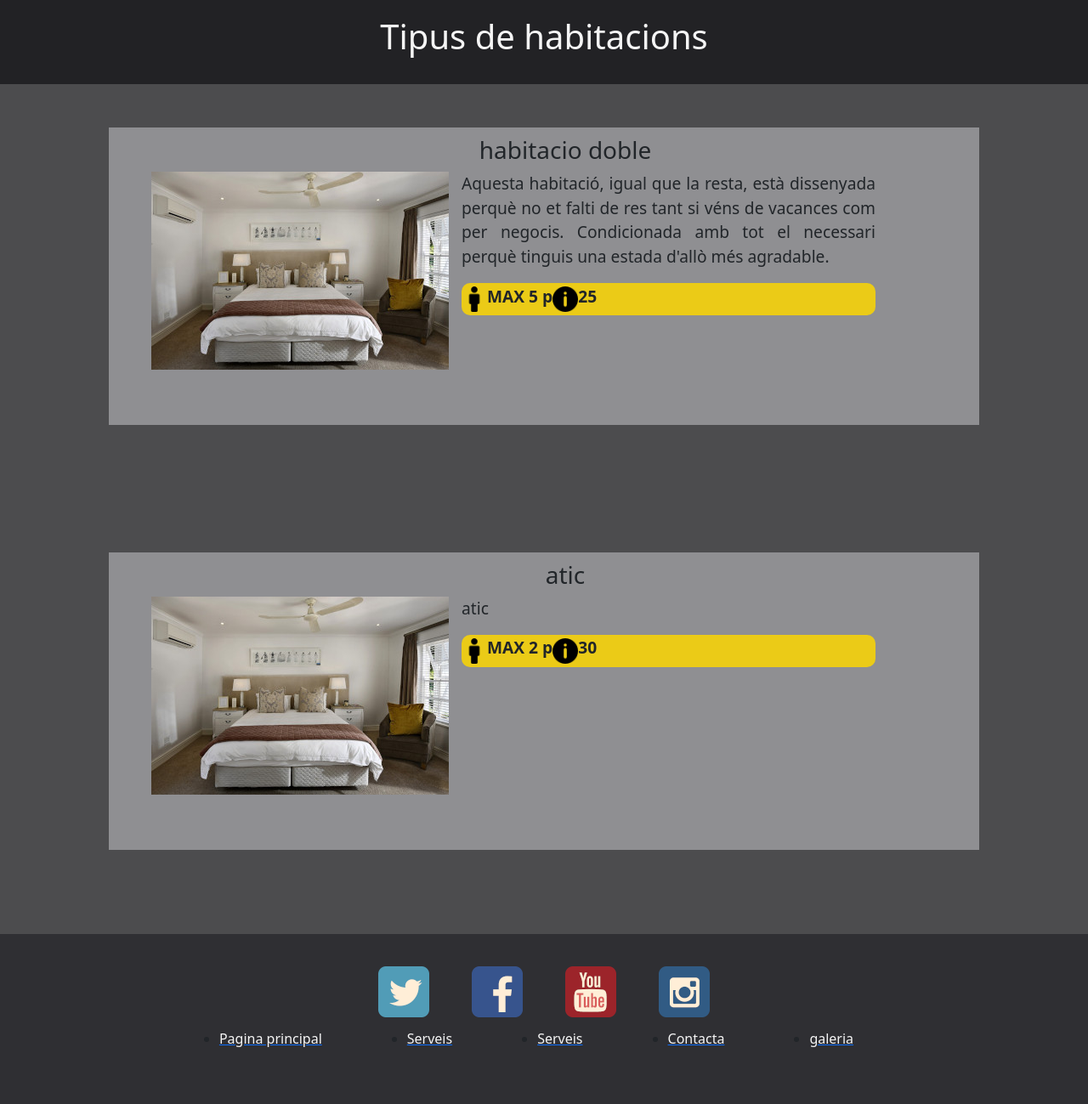
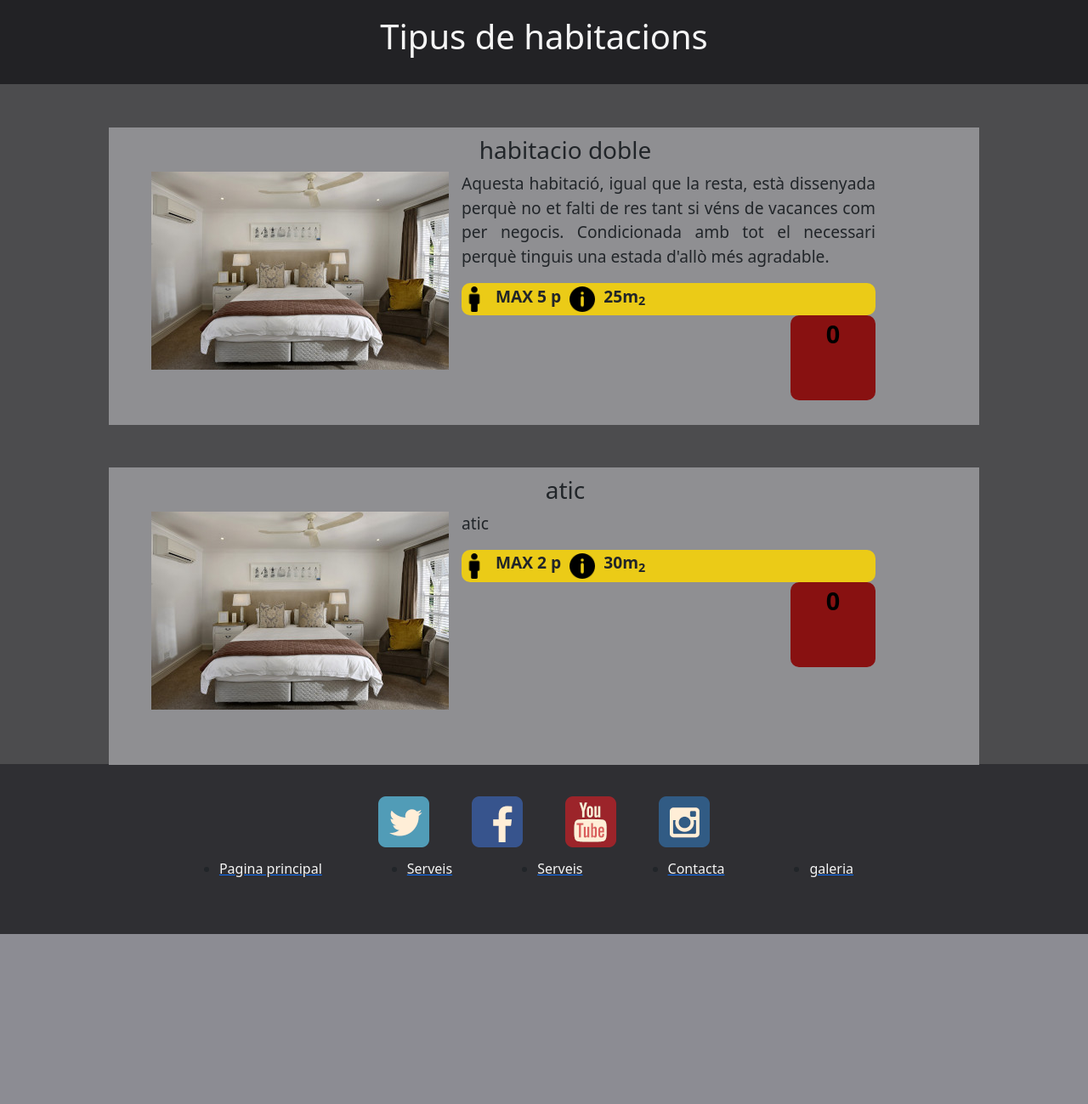
Before and after one commit to edusell/HotelCendrassos, a PHP site: page /hotelcendrassos/habitacions.php in a window 1280 px wide. Shown: the part 563-1862 px from the top of the page at 85% size. After the commit the page ends 1662 px from the top, so only its background shows below. Run offline with PHP 8.4, Linux system fonts and the light colour scheme; data comes from the database, SQL or seed files in the repository.

Commit message:
15/10/2021

```diff
--- a/altres/hotelcendrassos.sql
+++ b/altres/hotelcendrassos.sql
@@ -153,7 +153,8 @@ CREATE TABLE `tipushabitacio` (
   `ocupants_tipus` int(2) NOT NULL,
   `desc_tipus` varchar(250) NOT NULL,
   `nom_tipus` varchar(50) NOT NULL,
-  `id_hotel_tipus` int(10) NOT NULL
+  `id_hotel_tipus` int(10) NOT NULL,
+  `preu` int(5) NOT NULL
 ) ENGINE=InnoDB DEFAULT CHARSET=utf8mb4;
 
 --
--- a/css.css
+++ b/css.css
@@ -94,10 +94,8 @@ body::-webkit-scrollbar {
     display: flex;
     justify-content: center;
     width: 100%;
-    height: 500px;
-    background-color:rgb(76, 76, 78) ;
-
-
+    height: 400px;
+    background-color:rgb(76, 76, 78);
 }
 .tipus_habitacions{
     margin-top: 4%;
@@ -110,14 +108,12 @@ body::-webkit-scrollbar {
 }
 .tipus_habitacions h3{
     text-align: center;
-
 }
 .imatges_habitacions{
     width: 350px;
     height: 233px;
     background-image: url("img/habitacio_doble.jpg") ;
     background-size: cover;
-    padding-top: 50px;
     padding-right: 10px;
 }
 .container_imatges_habitacions{
@@ -131,6 +127,7 @@ body::-webkit-scrollbar {
     width: 50%;
     height: 400px;
     text-align: justify;
+    justify-content: flex-end;
 }
 .especificacions{
     width: 100%;
@@ -140,6 +137,7 @@ body::-webkit-scrollbar {
     position: relative;
     border-radius: 10px 10px;
     align-items: center;
+    gap:10px;
 }
 
 .especificacions img{
@@ -150,3 +148,15 @@ body::-webkit-scrollbar {
     font-weight: bold;
     padding-top: 10px;
 }
+.preu{
+    background-color: rgb(136, 17, 17);
+    width: 100px;
+    height: 100px;
+    float: right;
+    text-align: center;
+    border-radius: 10px 10px;
+    color: black;
+    font-size: 1.5em;
+    font-weight: bold;
+
+}
--- a/habitacions.php
+++ b/habitacions.php
@@ -63,14 +63,15 @@
                             print "<img src='logos\habitacions_logos\silueta-persona.png'>";
                             print"<p><b>MAX ".$row['ocupants_tipus']." p</b></p>";
                             print "<img src='logos\habitacions_logos\information.png'>";
-                            print"<p><b>".$row['m_tipus']."</b></p>";
+                            print"<p><b>".$row['m_tipus']."m<sub>2 </sub></b></p>";
                         print"</div>";
+                        print"<div class='preu'>".$row['preu']." </div>";
                     print"</div>";
               print"</div>";
             print"</div>";
-            print "</div>";
-                             }
+            print "</div>";}
         ?>
+
         </div>
 
     <div class="footer">
```
